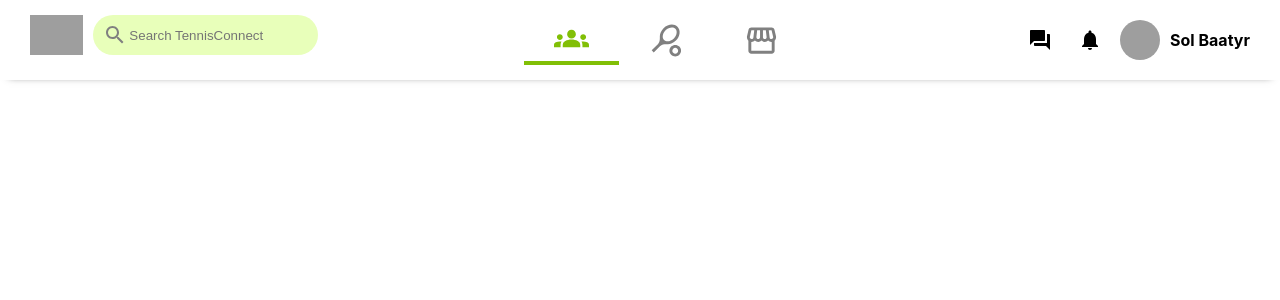
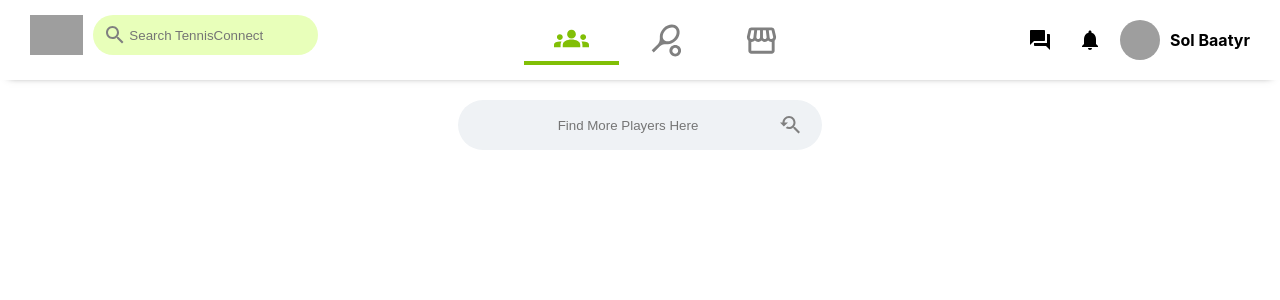
Before and after one commit to Asol-Nusu/tennis-app, a React (Create React App) app: page / in a window 1280 px wide. Shown: the top 300 px of the page. Built offline with nearby package versions, Linux system fonts and the light colour scheme; grey boxes are pictures that could not be loaded.

Commit message:
Finish CommunitySearch

```diff
--- a/src/App.js
+++ /dev/null
@@ -1,18 +0,0 @@
-import React from 'react';
-import './styles/App.css';
-import Header from './components/common/Header'
-import Feed from './components/common/Feed'
-
-function App() {
-  return (
-    <div className='app'>
-      {/* Header */}
-      <Header/>
-
-      {/* Feed  */}
-      {/* <Feed /> */}
-    </div>
-  )
-}
-
-export default App
--- a/src/components/common/Feed.js
+++ /dev/null
@@ -1,9 +0,0 @@
-import React from 'react'
-
-function Feed() {
-  return (
-    <div>Feed</div>
-  )
-}
-
-export default Feed
--- /dev/null
+++ b/src/components/community/CommunityFeed.js
@@ -0,0 +1,16 @@
+import React from 'react'
+import CommunitySearch from './CommunitySearch'
+import '../../styles/CommunityFeed.css'
+
+function CommunityFeed() {
+  return (
+    <div className='communityFeed'>
+      {/* Search */}
+      <CommunitySearch />
+      {/* Line of Text */}
+      {/* User Profiles */}
+    </div>
+  )
+}
+
+export default CommunityFeed
--- /dev/null
+++ b/src/components/community/CommunitySearch.js
@@ -0,0 +1,38 @@
+import React from 'react'
+import YoutubeSearchedForIcon from '@mui/icons-material/YoutubeSearchedFor';
+import '../../styles/CommunitySearch.css'
+
+function CommunitySearch() {
+    const [input, setInput] = React.useState("");
+
+    function handleSubmit(event){
+        event.preventDefault();
+        //some clever db stuff
+
+        setInput('');
+    }
+
+    function handleChange(event){
+        const newV = event.target.value;
+        setInput(newV);
+    }
+
+  return (
+    <div className='communitySearch'>
+        <form>
+            <input
+            value={input}
+            onChange={handleChange}
+            className='communitySearch__input'
+            placeholder={"Find More Players Here"}
+            />
+            <YoutubeSearchedForIcon />
+            <button onClick={handleSubmit} type='submit'>
+            </button>
+        </form>
+    </div>
+
+  )
+}
+
+export default CommunitySearch
--- a/src/index.js
+++ b/src/index.js
@@ -1,13 +1,13 @@
 import React from 'react';
 import ReactDOM from 'react-dom/client';
 import './styles/index.css';
-import App from './App';
+import Home from './pages/Home';
 import reportWebVitals from './reportWebVitals';
 
 const root = ReactDOM.createRoot(document.getElementById('root'));
 root.render(
   <React.StrictMode>
-    <App />
+    <Home />
   </React.StrictMode>
 );
 
--- /dev/null
+++ b/src/pages/Home.js
@@ -0,0 +1,19 @@
+import React from 'react';
+import '../styles/Home.css';
+import Header from '../components/common/Header'
+import CommunityFeed from '../components/community/CommunityFeed'
+
+// HOME PAGE
+function Home() {
+  return (
+    <div className='app'>
+      {/* Header */}
+      <Header/>
+
+      {/* Feed  */}
+      <CommunityFeed />
+    </div>
+  )
+}
+
+export default Home
--- /dev/null
+++ b/src/styles/CommunityFeed.css
@@ -0,0 +1,8 @@
+.communityFeed{
+    flex: 1;
+    padding: 30px, 150px;
+    display: flex;
+    flex-direction: column;
+    justify-content: center;
+    align-items: center;
+}
--- /dev/null
+++ b/src/styles/CommunitySearch.css
@@ -0,0 +1,39 @@
+.communitySearch{
+    display: flex;
+    margin-top: 5px;
+    padding: 15px;
+    border-radius: 15px;
+    width: 30%;
+}
+
+.communitySearch > form{
+    flex: 1;
+    display: flex;
+    outline-width: 0;
+    border: none;
+    padding: 13px 20px;
+    margin: 0 10px;
+    border-radius: 999px;
+    background-color: #eff2f5;
+}
+
+.communitySearch > form > input{
+    outline-width: 0;
+    border: none;
+    margin: 0 10px;
+    background-color: #eff2f5;
+    text-align: center;
+}
+
+.communitySearch > form > .MuiSvgIcon-root{
+    color: grey;
+}
+
+.communitySearch > form > button{
+    display: none;
+}
+
+.communitySearch__input{
+    flex: 1;
+    /* Go wide as you can */
+}
--- a/src/styles/App.css
+++ b/src/styles/Home.css
@@ -1,5 +1,5 @@
 .app{
-    background-color: #f1f2f5;
+    background-color: white;
 }
 .app__body{
     display: flex;
```
